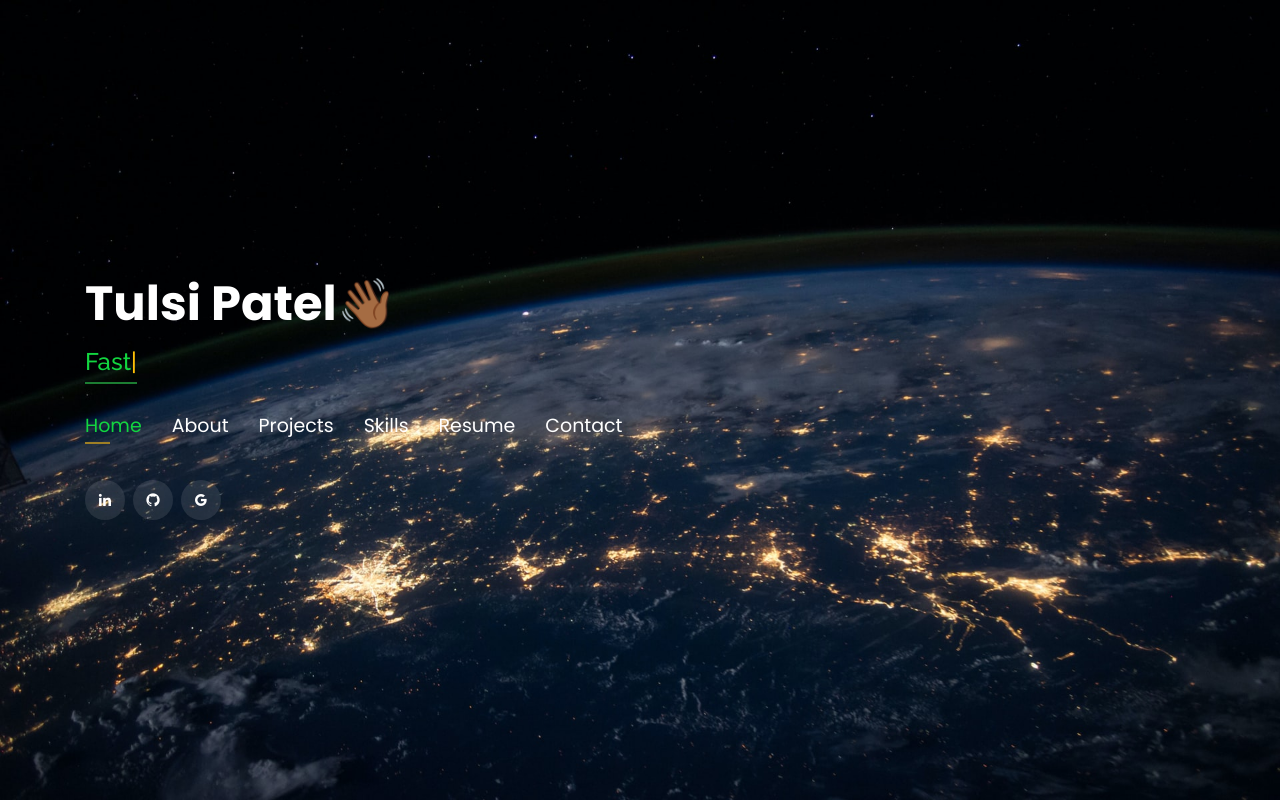
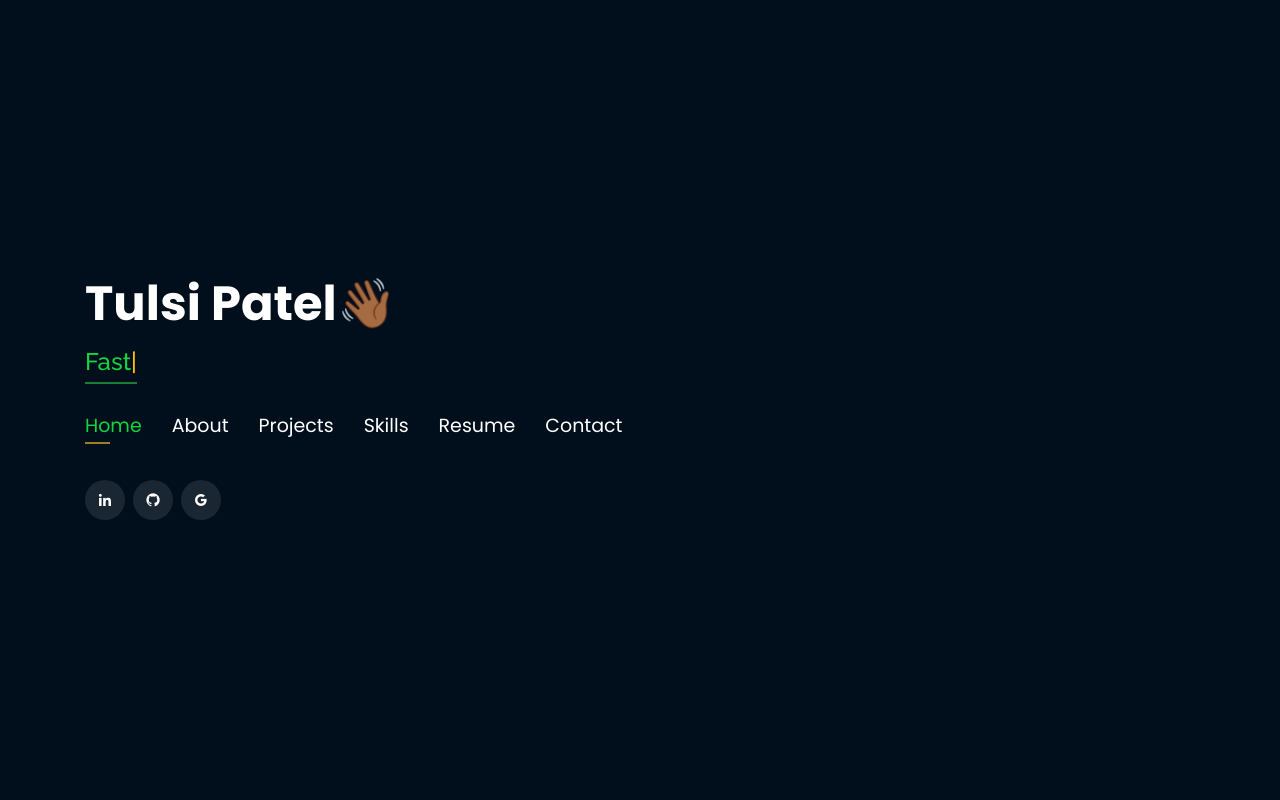
Before and after one commit to TulsiPatel09/TulsiPatel09.github.io, a plain HTML site: page index.html in a window 1280 px wide. Drawn offline with nearby package versions, Linux system fonts and the light colour scheme.

Commit message:
Add files via upload

```diff
--- a/assets/css/style.css
+++ b/assets/css/style.css
@@ -12,6 +12,17 @@ body {
   font-family: "Open Sans", sans-serif;
   color: #fff;
   position: relative;
+  background: transparent;
+}
+body::before {
+  content: "";
+  position: fixed;
+  background: #010e1b;
+  background-size: cover;
+  left: 0;
+  right: 0;
+  top: 0;
+  height: 100vh;
 }
 
 @media (min-width: 1024px) {
```
